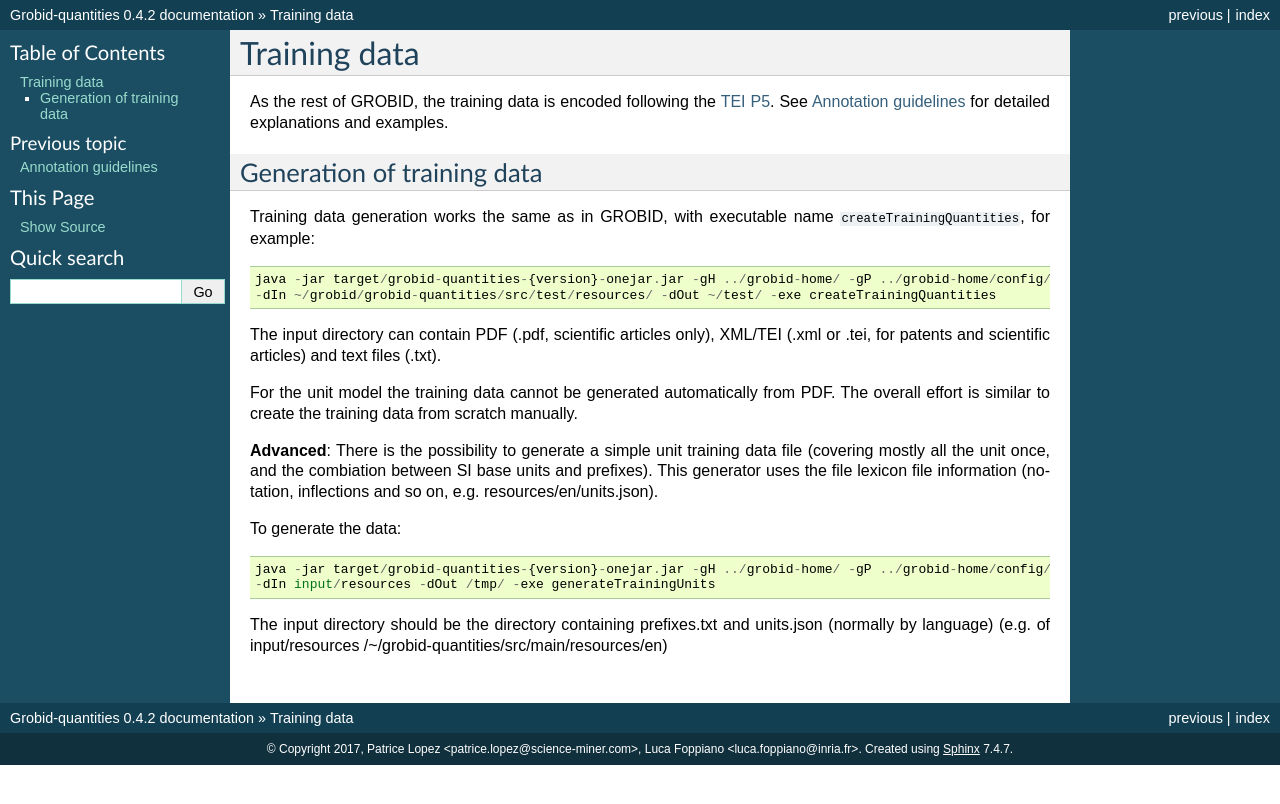
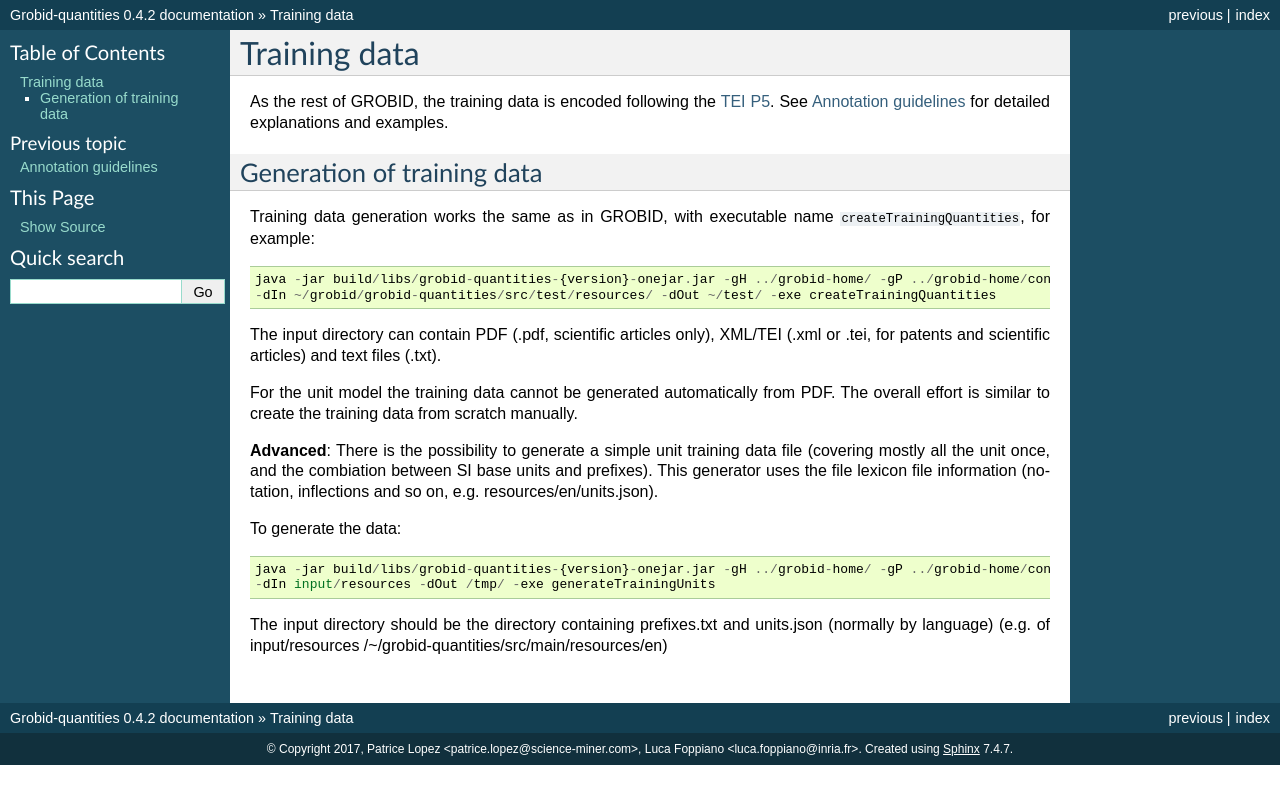
Before and after one commit to lfoppiano/grobid-quantities, a Sphinx documentation site: the page built from doc/trainingData.rst, in a window 1280 px wide. Shown: the top 804 px of the page. Built offline with Sphinx 7.4.7, drawn with Linux system fonts in a browser that asks for light colours.

Commit message:
Updating documentation

```diff
--- a/doc/trainingData.rst
+++ b/doc/trainingData.rst
@@ -9,7 +11,7 @@ Generation of training data
 
 Training data generation works the same as in GROBID, with executable name ``createTrainingQuantities``, for example:
 ::
-   java -jar target/grobid-quantities-{version}-onejar.jar -gH ../grobid-home/ -gP ../grobid-home/config/grobid.properties
+   java -jar build/libs/grobid-quantities-{version}-onejar.jar -gH ../grobid-home/ -gP ../grobid-home/config/grobid.properties
    -dIn ~/grobid/grobid-quantities/src/test/resources/ -dOut ~/test/ -exe createTrainingQuantities
 
 The input directory can contain PDF (.pdf, scientific articles only), XML/TEI (.xml or .tei, for patents and scientific articles) and text files (.txt).
@@ -20,7 +22,7 @@ For the unit model the training data cannot be generated automatically from PDF.
 
 To generate the data:
 ::
-  java -jar target/grobid-quantities-{version}-onejar.jar -gH ../grobid-home/ -gP ../grobid-home/config/grobid.properties
+  java -jar build/libs/grobid-quantities-{version}-onejar.jar -gH ../grobid-home/ -gP ../grobid-home/config/grobid.properties
   -dIn input/resources -dOut /tmp/ -exe generateTrainingUnits
 
 The input directory should be the directory containing prefixes.txt and units.json (normally by language) (e.g. of input/resources /~/grobid-quantities/src/main/resources/en)
```
Also changed, not shown: other parts of doc/trainingData.rst (+2 -0 lines), doc/guidelines.rst (+5 -2 lines).
